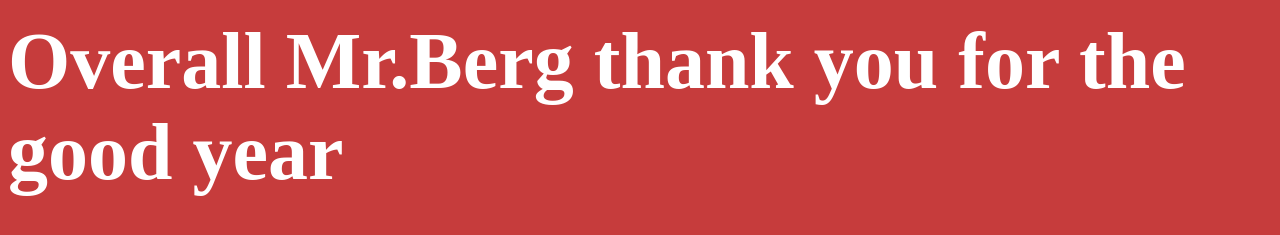
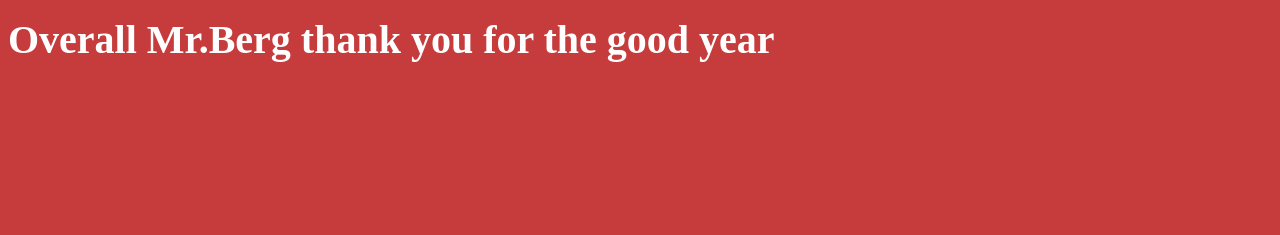
Before and after one commit to mjfarrelly/MyStoryWebsitePeriod7, a plain HTML site: page index.html in a window 1280 px wide. Shown: the part 541-776 px from the top of the page. Drawn offline with Linux system fonts and the light colour scheme.

Commit message:
Update index.html

```diff
--- a/index.html
+++ b/index.html
@@ -12,7 +12,7 @@
          </p1>
           <br>
           <br>
-          <p2 style="color:white;font-size: 80px;">
+          <p2 style="color:white;font-size: 40px;">
             <strong> Overall Mr.Berg thank you for the good year </strong></p2>
         </body>
           </head>
```
